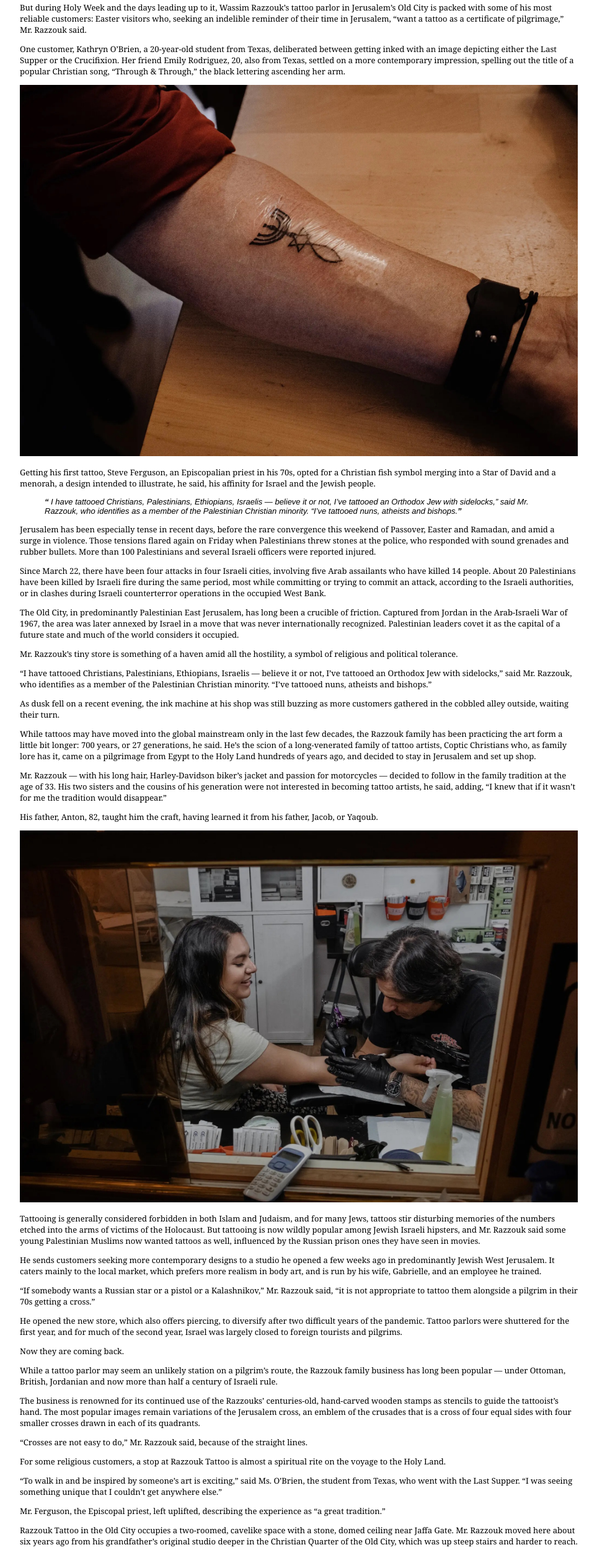
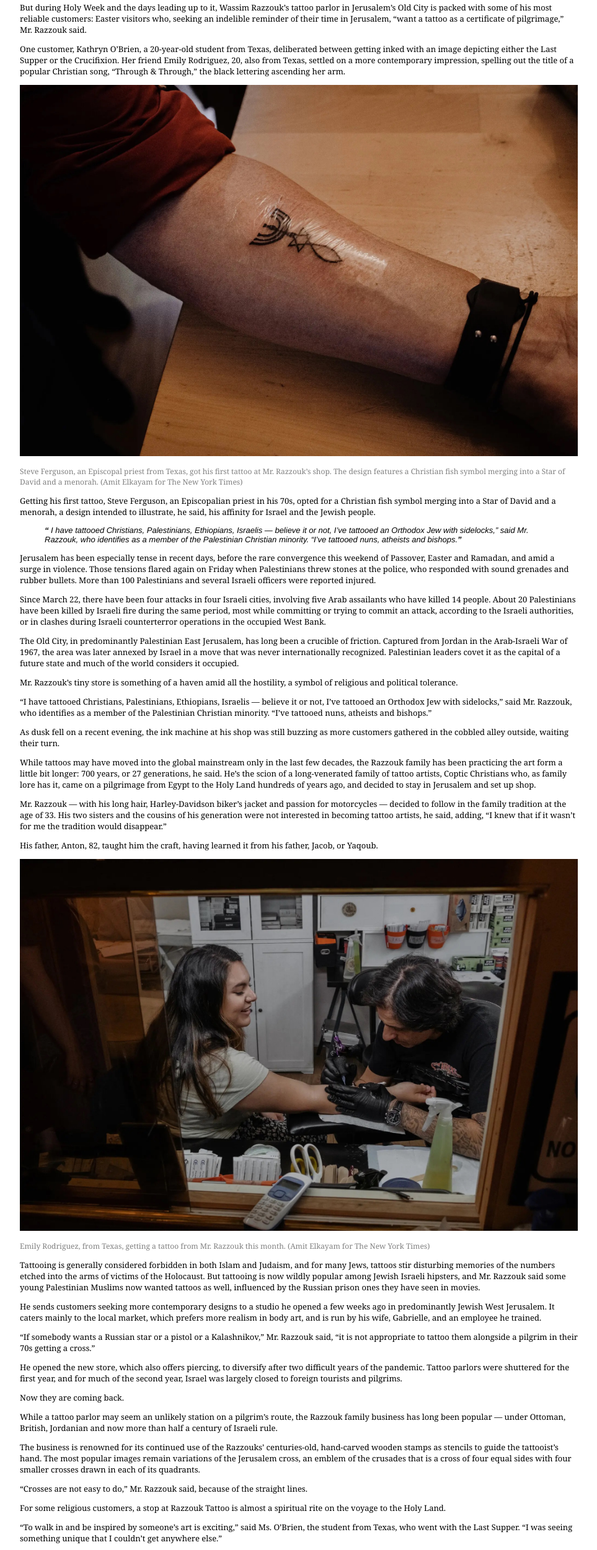
Before and after one commit to starylize/Daryl-Perry-Jour352, a plain HTML site: page PerryLayout/index.html in a window 1280 px wide. Shown: the part 1354-3855 px from the top of the page at 62% size, without its empty margins (158-1121 px from the left). Drawn offline with Linux system fonts and the light colour scheme.

Commit message:
webpage
added captions

```diff
--- a/PerryLayout/index.html
+++ b/PerryLayout/index.html
@@ -24,7 +24,10 @@
 
 <p>One customer, Kathryn O’Brien, a 20-year-old student from Texas, deliberated between getting inked with an image depicting either the Last Supper or the Crucifixion. Her friend Emily Rodriguez, 20, also from Texas, settled on a more contemporary impression, spelling out the title of a popular Christian song, “Through & Through,” the black lettering ascending her arm.</p>
 
-<img src="tattoo-image-6.jpg">
+<div class="caption"><img src="tattoo-image-6.jpg">
+<p>Steve Ferguson, an Episcopal priest from Texas, got his first tattoo at Mr. Razzouk’s shop. The design features a Christian fish symbol merging into a Star of David and a menorah. (Amit Elkayam for The New York Times)
+</p>
+</div>
 
 <p>Getting his first tattoo, Steve Ferguson, an Episcopalian priest in his 70s, opted for a Christian fish symbol merging into a Star of David and a menorah, a design intended to illustrate, he said, his affinity for Israel and the Jewish people.</p>
 
@@ -48,7 +51,9 @@
 
 <p>His father, Anton, 82, taught him the craft, having learned it from his father, Jacob, or Yaqoub.</p>
 
-<img src="tattoo-image-4.jpg">
+<div class="caption"><img src="tattoo-image-4.jpg">
+<p>Emily Rodriguez, from Texas, getting a tattoo from Mr. Razzouk this month. (Amit Elkayam for The New York Times)</p>
+</div>
 
 <p>Tattooing is generally considered forbidden in both Islam and Judaism, and for many Jews, tattoos stir disturbing memories of the numbers etched into the arms of victims of the Holocaust. But tattooing is now wildly popular among Jewish Israeli hipsters, and Mr. Razzouk said some young Palestinian Muslims now wanted tattoos as well, influenced by the Russian prison ones they have seen in movies.</p>
 
@@ -78,7 +83,10 @@
 
 <p>Dozens of antique stamps are stored in a glass case. A framed entry from the 2022 Guinness Book of Records declares Razzouk the world’s longest-running tattoo business.</p>
 
-<img src="tattoo-image-3.jpg">
+<div class="caption"> <img src="tattoo-image-3.jpg">
+<p>A glass case displaying hand-carved wooden stamps and stencils used to guide the tattooist’s hand. (Amit Elkayam for The New York Times)</p>
+</div>
+
 
 <p>Customers can leaf through two books, one with the traditional designs from the antique stamps, another with other designs, including various types of crosses and religious symbols and some more modern designs, such as “Love and Peace” in Arabic calligraphy.</p>
 
--- a/PerryLayout/stylesheet.css
+++ b/PerryLayout/stylesheet.css
@@ -33,3 +33,8 @@ img {
     max-width: 100%;
     margin: auto;
 }
+
+.caption {
+    font-size: 12px;
+    color: gray;
+}
```
